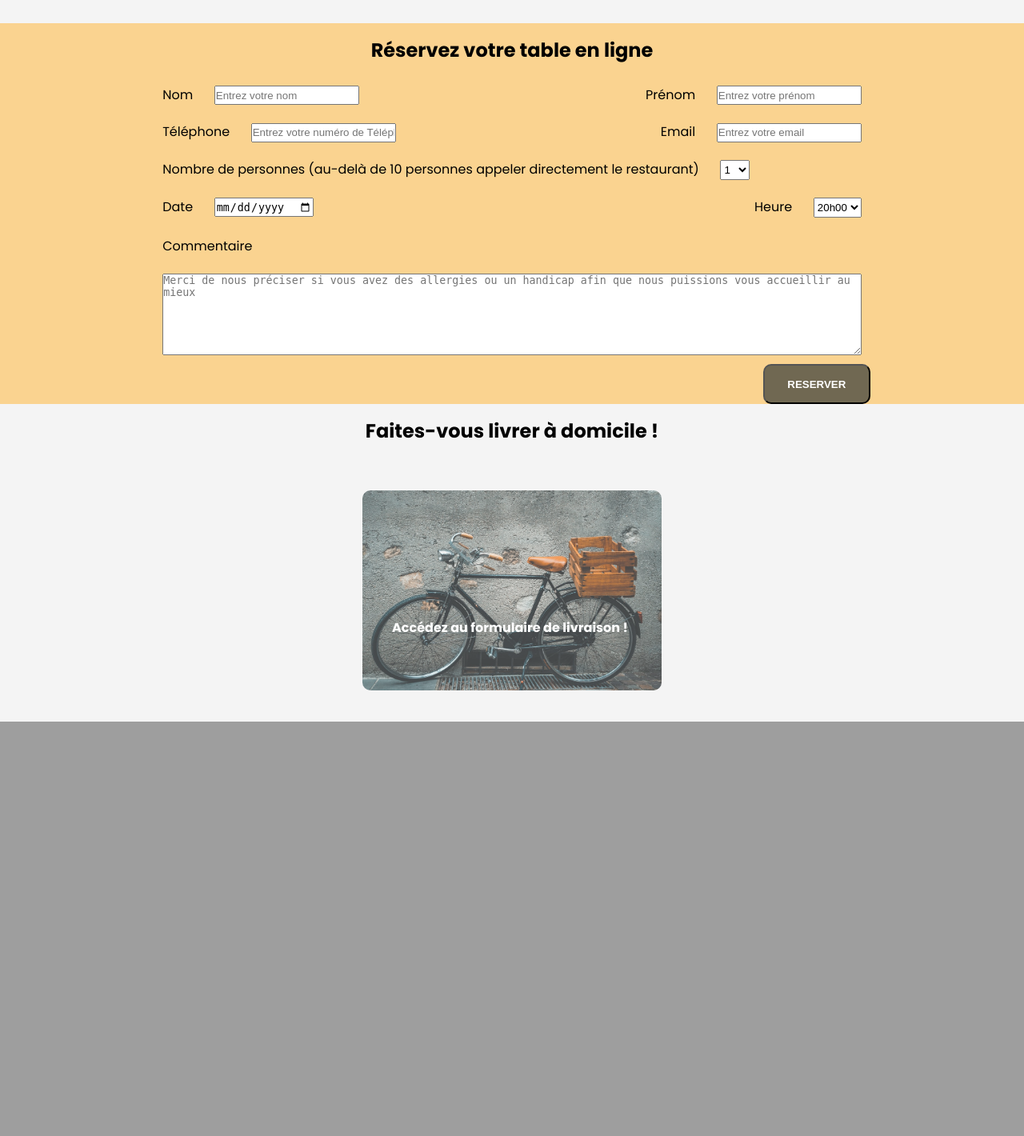
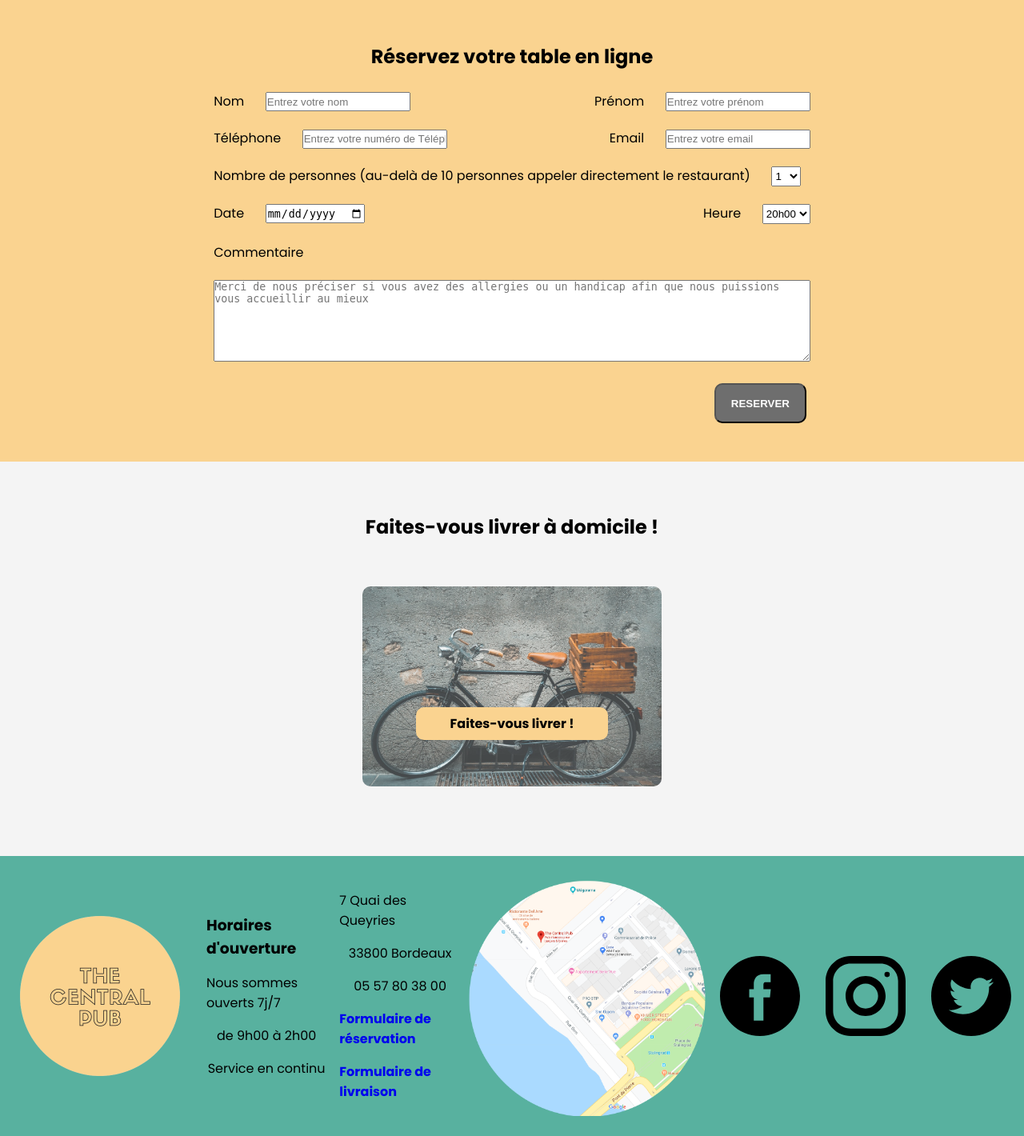
Before and after one commit to Bourricote/projet1_php, a PHP site: page / in a window 1280 px wide. Shown: the part 1098-2518 px from the top of the page at 80% size. Before the commit the page ends 2000 px from the top, so only its background shows below. Run offline with PHP 8.4, Linux system fonts and the light colour scheme.

Commit message:
ajout footer + modifs bannière et réservation

```diff
--- a/index.html
+++ b/index.html
@@ -132,14 +132,37 @@
     <section id="livraison">
         <h2>Faites-vous livrer à domicile !</h2>
         <div id="link_livraison">
-            <a href="./page2.html" target="_blank" id="link">Accédez au formulaire de livraison !</a>
+            <a href="./page2.html" target="_blank" id="link">Faites-vous livrer !</a>
             <a href="./page2.html" target="_blank"> <img src="Images/livraison2.jpg" alt="scooter"></a>
         </div>
     </section>
 
-<!-- Footer: Dominique -------------------------------------------------->
+<!-- Footer: Anne   -------------------------------------------------->
     <footer>
-
+        <div class="div_img_footer">
+            <img src="Images/logo.png" alt="logo Central Pub" id="logo_footer"/>
+        </div>
+        <div class="footer_div" id="horaires">
+            <h3>Horaires d'ouverture</h3>
+            <p>Nous sommes ouverts 7j/7</p>
+            <p>de 9h00 à 2h00</p>
+            <p>Service en continu</p>
+        </div>
+        <div class="footer_div" id="contact">
+            <p>7 Quai des Queyries</p>
+            <p>33800 Bordeaux</p>
+            <p>05 57 80 38 00</p>
+            <a href="#booking">Formulaire de réservation</a>
+            <a href="./page2.html" target="_blank">Formulaire de livraison</a>
+        </div>
+        <div class="div_img_footer">
+            <img src="Images/map.png" alt="access map" id="map_footer"/>
+        </div>
+        <div id="social">
+            <img src="Images/facebook.svg" alt="logo facebook" class="social_logo"/>
+            <img src="Images/insta.svg" alt="logo instagram" class="social_logo"/>
+            <img src="Images/twitter.svg" alt="logo twitter" class="social_logo"/>
+        </div>
     </footer>
 
 
--- a/style.css
+++ b/style.css
@@ -15,10 +15,10 @@ body{
 /*Section article card -- Paul*/
 
 .banniere{
-    background: url(Images/banniere-bc2.jpg) no-repeat;
+    background: url(Images/banniere-logo.jpg) no-repeat;
     background-attachment: fixed;
     background-size: cover;
-    height: 100vh;
+    height: 95vh;
 }
 #all-card {
     display:flex;
@@ -88,12 +88,14 @@ h2{
     flex-direction: column;
     width: 100%;
     align-items: center;
+    padding-top: 3rem;
+    padding-bottom: 3rem;
 }
 
 form{
     display: flex;
     flex-direction: column;
-    width: 70%;
+    width: 60%;
 }
 
 input, textarea, select, label{
@@ -122,14 +124,16 @@ textarea{
     width: 15%;
     height: 50px;
     border-radius: 10px;
-    background-color: #706852;
+    background-color: #6e6e6e;
     color: white;
     font-weight: bold;
     align-self: flex-end;
+    margin-top: 1rem;
+    margin-right: 1rem;
 }
 
 #booking_button:hover{
-    background-color: #e0a039;
+    background-color: #58B19F;
     cursor: pointer;
 }
 
@@ -149,13 +153,23 @@ textarea{
     position: relative;
     top: 12rem;
     padding: 0.5rem;
-    color: white;
-    width: 80%;
+    background-color: #fad390;
+    color: black;
+    width: 60%;
     border-radius: 10px;
     align-self: center;
     text-decoration: none;
     font-weight: bold;
     z-index: 1;
+    text-align: center;
+}
+
+#link:visited{
+    color: black;
+}
+
+#link:hover{
+    background-color: #58B19F;
 }
 
 #link_livraison img{
@@ -164,6 +178,60 @@ textarea{
     opacity: 0.8;
 }
 
+/* Footer */
+footer{
+    display: flex;
+    background-color: #58B19F;
+    justify-content: space-around;
+    height: 350px;
+}
+
+.div_img_footer{
+    display: flex;
+}
+
+#logo_footer{
+    width: 250px;
+    margin: auto;
+}
+
+#map_footer{
+    width: 300px;
+    margin: auto;
+}
+
+.footer_div{
+    display: flex;
+    flex-direction: column;
+    justify-content: center;
+    align-items: center;
+}
+.footer_div h3, .footer_div p, .footer_div a{
+    padding: 0.5rem;
+}
+
+.footer_div a{
+    text-decoration: none;
+    font-weight: bold;
+}
+
+.footer_div a:visited{
+    color: black;
+}
+
+.footer_div a:hover{
+    color: white;
+}
+
+#social{
+    display: flex;
+    justify-content: space-around;
+}
+
+.social_logo{
+    width: 100px;
+    padding: 1rem;
+}
 
 /* Section d'Adrien - Page 2 */
 
@@ -203,6 +271,10 @@ textarea{
 @media (max-width: 961px){
 
     /* Section article card -- Paul */
+    .banniere{
+        display: none;
+    }
+
     #all-card{
         flex-direction: column;
         margin: 0 auto;
@@ -247,6 +319,7 @@ textarea{
     h2{
         font-size: 1.2rem;
     }
+
     /* Livraison */
 
     #link_livraison img{
@@ -257,7 +330,20 @@ textarea{
     #link{
         text-align: center;
     }
+
+    /* Footer */
+    footer{
+        flex-direction: column;
+        height: auto;
+    }
+
+    .footer_div, .div_img_footer{
+        margin-bottom: 2rem;
+    }
+
 }
+
+
 @media screen and (min-width:961px) {
     .adress {
         display: block;
```
Also changed, not shown: Images/logo.png, Images/map.png, 1 other file.
